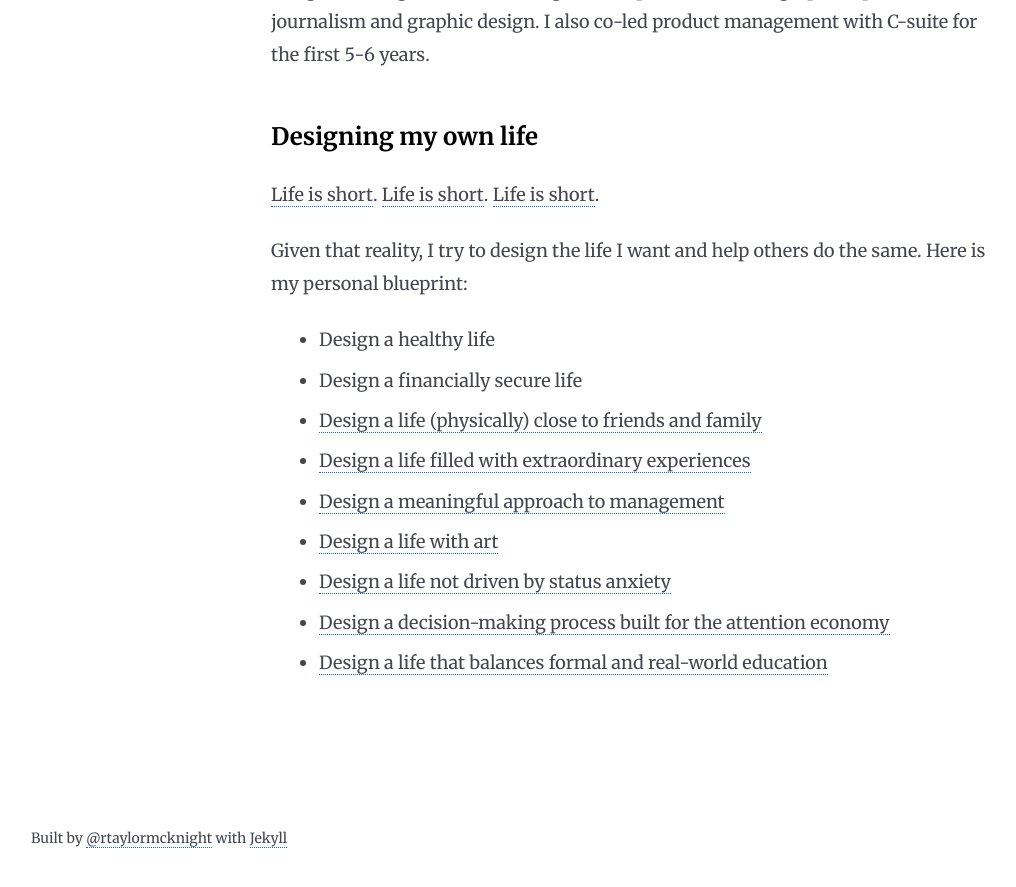
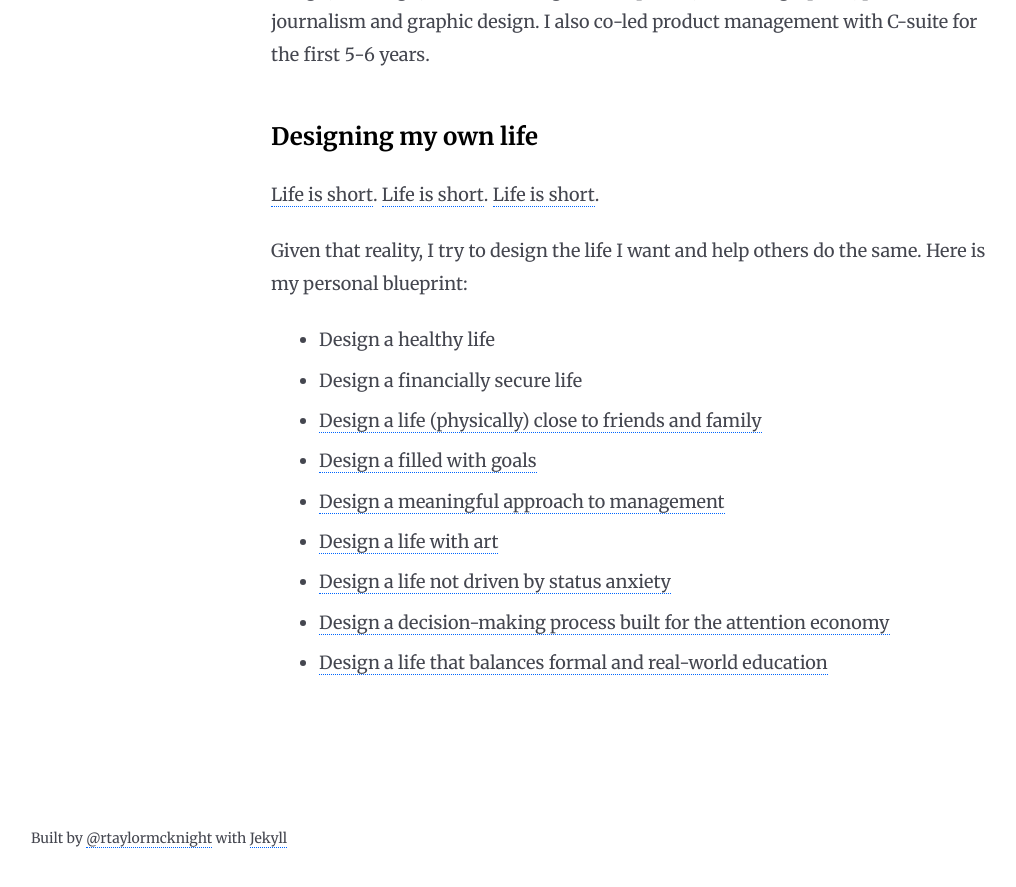
Before and after one commit to taylormcknight/taylormcknight, a Jekyll site: the page built from about.md, in a window 1280 px wide and 900 px high, scrolled down 1192 px. Shown: the top 887 px of the window, without its empty margins (9-1025 px from the left). Built offline with Jekyll 4.4.1, drawn with Linux system fonts in a browser that asks for light colours; some web fonts are replaced.

Commit message:
updates about

```diff
--- a/about.md
+++ b/about.md
@@ -42,7 +42,7 @@ og_type: website
 	<li>Design a healthy life</li>
 	<li>Design a financially secure life</li>
 	<li><a href="https://pbs.twimg.com/media/D0os5CVW0AABVFN.jpg:large">Design a life (physically) close to friends and family</a></li>
-	<li><a href="{{ site.url }}/experiences">Design a life filled with extraordinary experiences</a></li>
+	<li><a href="{{ site.url }}/goals">Design a filled with goals</a></li>
 	<!--<li>Design a life filled with extraordinary stories</li>-->
 	<li><a href="{{ site.baseurl }}{% link _posts/essays/2020-11-19-wellbeing.md %}">Design a meaningful approach to management</a></li>
 	<li><a href="{{ site.url }}/art">Design a life with art</a></li>
```
